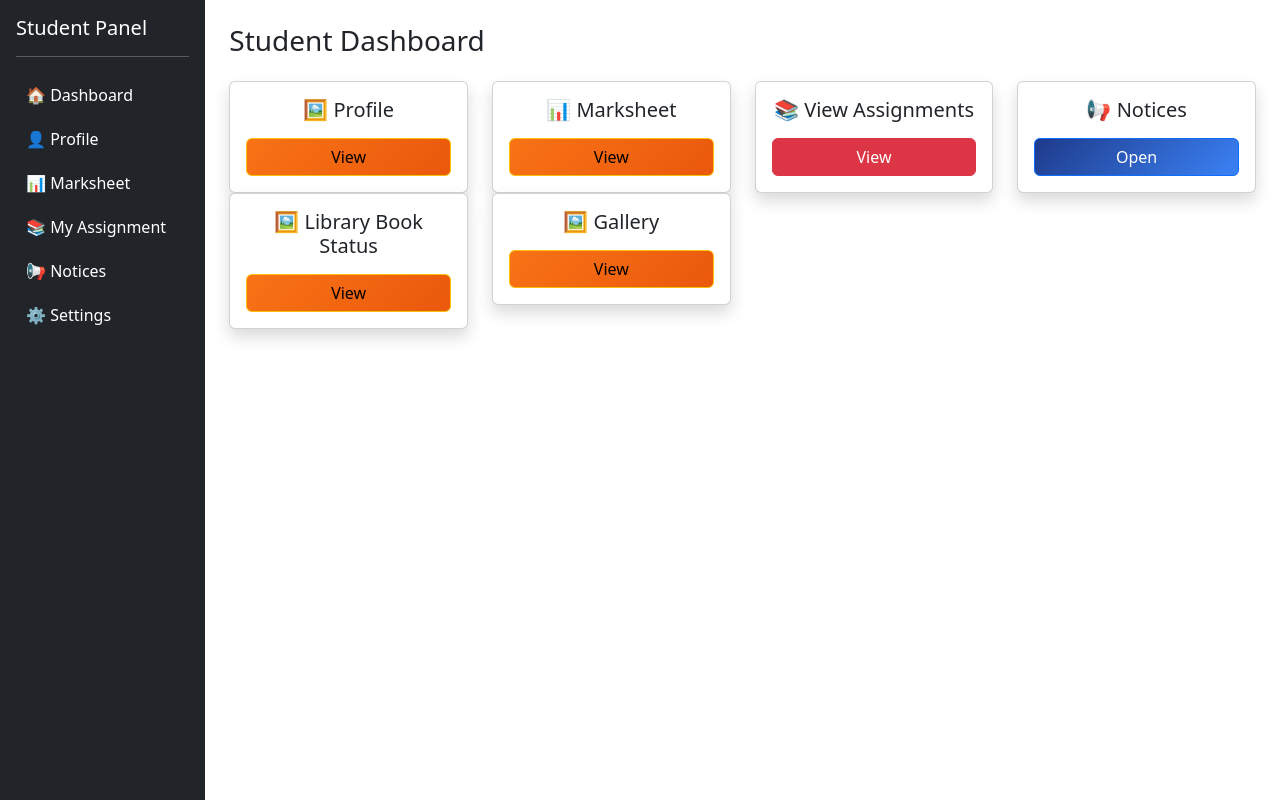
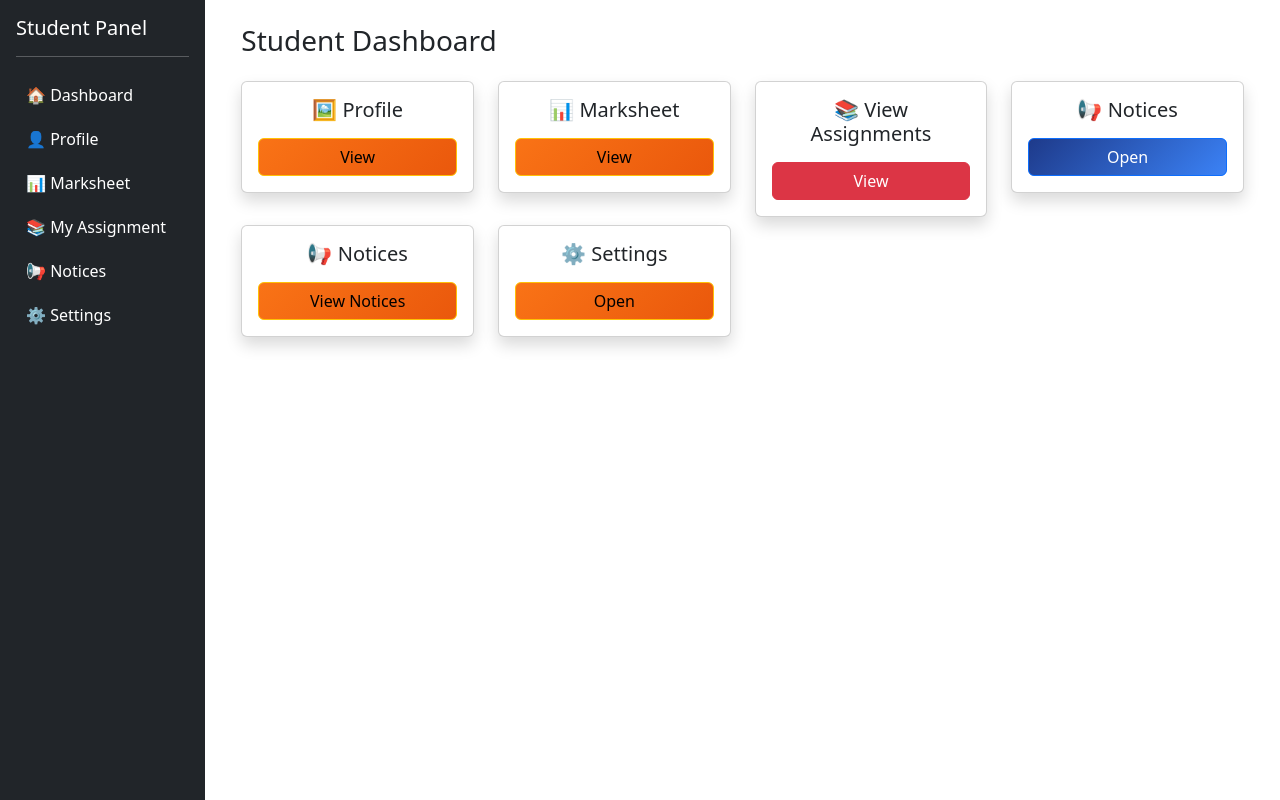
Before and after one commit to abhi1kr2/sms, a Flask app: page /stddashboard in a window 1280 px wide. Shown: the part 66-866 px from the top of the page. Run offline with Flask 3, Linux system fonts and the light colour scheme; the visitor is signed in with stand-in values (Sample User, id 1); some libraries are stand-ins or nearby versions.

Commit message:
Updated student profile and dashboard -UI

````diff
--- a/templates/stddashboard.html
+++ b/templates/stddashboard.html
@@ -2,6 +2,7 @@
 
 {% block content %}
 
+<div class="container">
     <h3>Student Dashboard</h3>
 
     <div class="row mt-4">
@@ -32,21 +33,24 @@
                 <a href="/notices" class="btn btn-primary mt-2">Open</a>
             </div>
         </div>
+    </div>
 
+    <div class="row mt-2">
         <div class="col-md-3">
             <div class="card p-3 text-center shadow">
-            <h5>🖼 Library Book Status</h5>
-            <a href="/gallery" class="btn btn-warning mt-2">View</a>
+                <h5>📢 Notices</h5>
+                <a href="/notices" class="btn btn-warning mt-2">View Notices</a>
             </div>
         </div>
 
         <div class="col-md-3">
             <div class="card p-3 text-center shadow">
-            <h5>🖼 Gallery</h5>
-            <a href="/gallery" class="btn btn-warning mt-2">View</a>
+                <h5>⚙️ Settings</h5>
+                <a href="/student_settings" class="btn btn-warning mt-2">Open</a>
             </div>
         </div>
 
+    </div>
 </div>
 
 
--- a/templates/stdstudent_profile.html
+++ b/templates/stdstudent_profile.html
@@ -4,7 +4,6 @@
 
 <div class="container mt-4">
 
-```
     <div class="card shadow-lg p-4 rounded-4">
 
         <h3 class="mb-3">👤 My Profile</h3>
@@ -115,7 +114,6 @@
         </form>
 
     </div>
-```
 
 </div>
 
````
Lines whose indentation alone changed are shown as unchanged.
